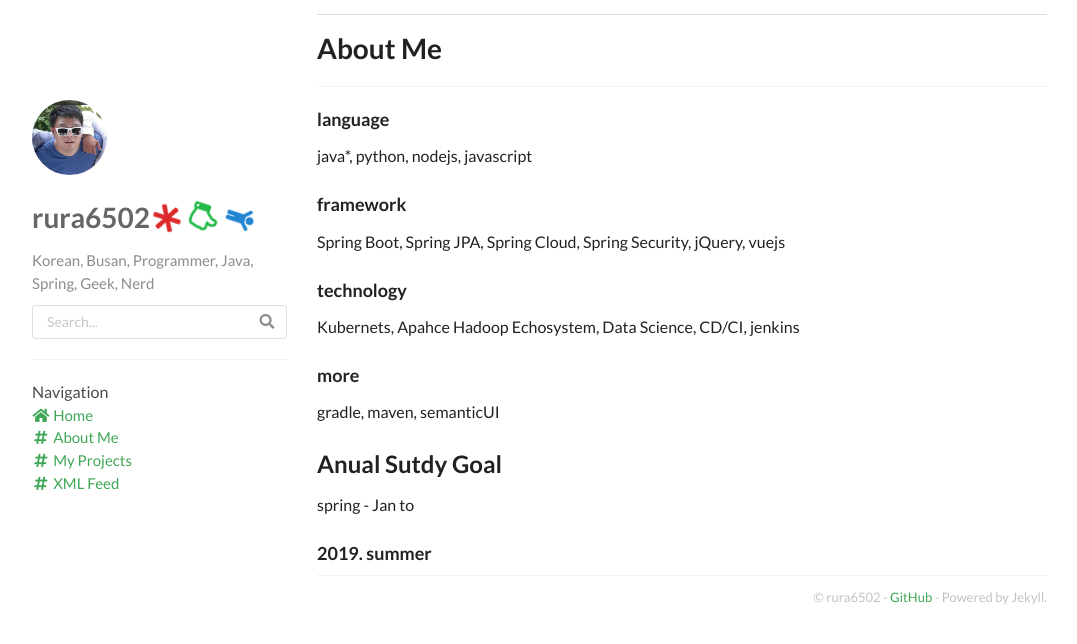
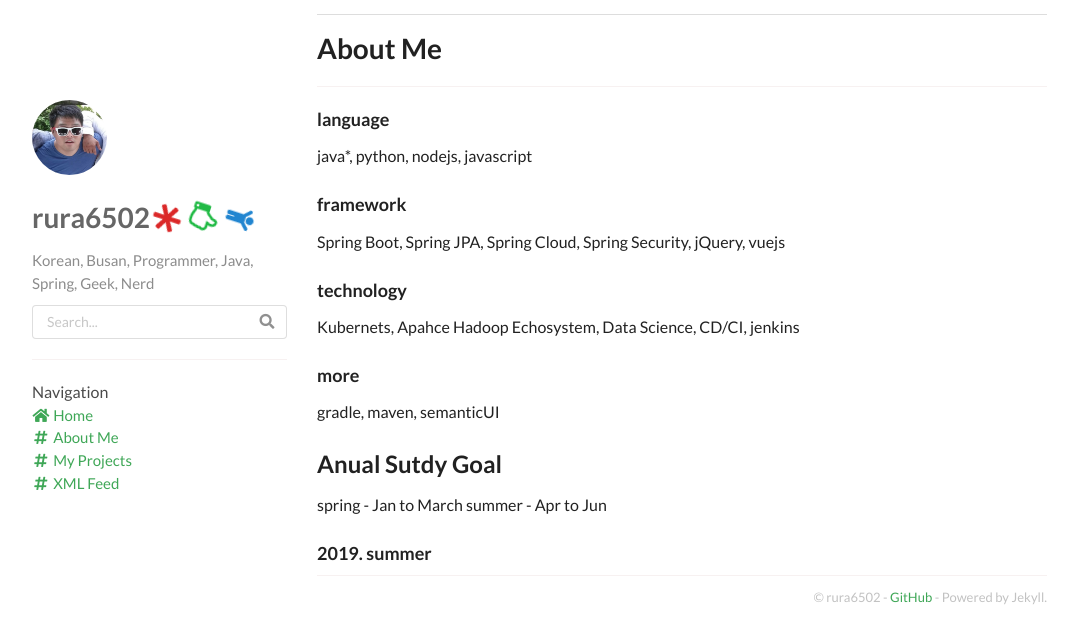
Before and after one commit to rura6502/rura6502.github.io, a Jekyll site: the page built from about.md, in a window 1280 px wide. Shown: the top 644 px of the page, without its empty margins (53-1130 px from the left). Built offline with Jekyll 4.4.1, drawn with Linux system fonts in a browser that asks for light colours; nearby versions of some CDN libraries.

Commit message:
about.md updated from https://stackedit.io/

```diff
--- a/about.md
+++ b/about.md
@@ -22,9 +22,11 @@ gradle, maven, semanticUI
 
 ## Anual Sutdy Goal
 
-spring - Jan to
+spring - Jan to March
+summer - Apr to Jun
+
 
 ### 2019. summer
 <!--stackedit_data:
-eyJoaXN0b3J5IjpbLTM4NzMzODg1XX0=
+eyJoaXN0b3J5IjpbLTgzNjE0OTk3N119
 -->
```
